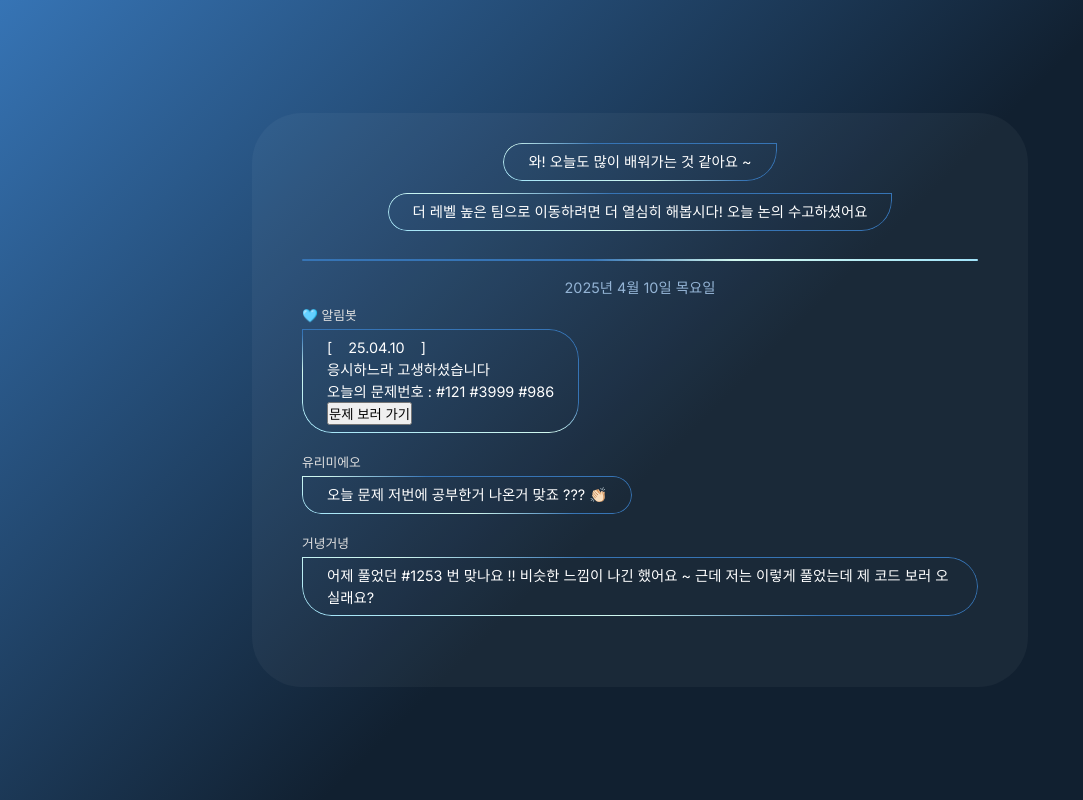
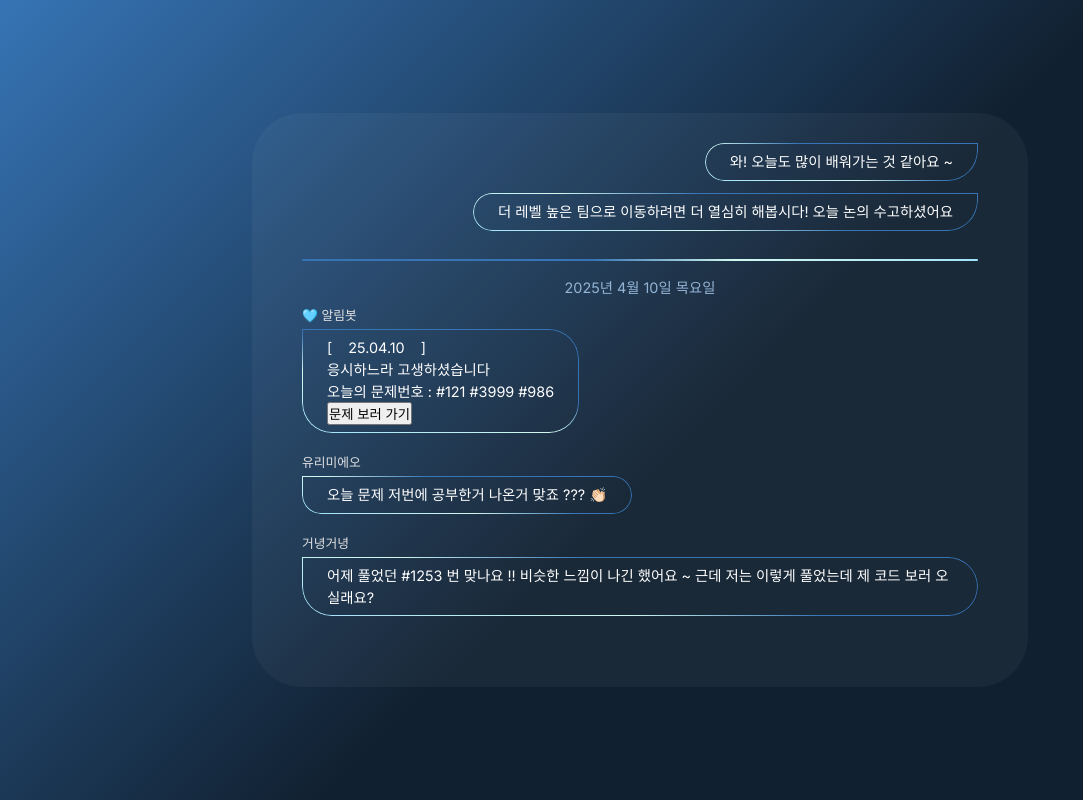
Before and after one commit to PrograMemo-Groom/900pro-fe, a React (Vite) app: page /history in a window 1280 px wide. Shown: the whole page, without its empty margins (0-1083 px from the left). Built offline with nearby package versions, Linux system fonts and the light colour scheme; no server answers.

Commit message:
[design] 말풍선 좌우 정렬

```diff
--- a/src/css/history/Chat.module.scss
+++ b/src/css/history/Chat.module.scss
@@ -12,6 +12,9 @@
     text-align: center;
     overflow: hidden;
     overflow-y: auto;
+
+    display: flex;
+    flex-direction: column;
 
     .line {
         background: linear-gradient(90deg, #3674B5 43%, #D1F8EF 64%, #A1E3F9 100%);
@@ -28,6 +31,9 @@
     }
 }
 
+.bubble_container_right{
+    text-align: right;
+}
 .bubble_right {
     position: relative;
     padding: 8px 25px;
@@ -38,6 +44,7 @@
     display: inline-block;
     z-index: 0;
     margin-bottom: 1.5vh;
+    text-align: start;
 
     &::before {
         content: "";
--- a/src/pages/history/Chat.tsx
+++ b/src/pages/history/Chat.tsx
@@ -6,11 +6,15 @@ function Chat() {
     <div>
       <main className={styles.container}>
 
-        <div className={styles.bubble_right}>
-          와! 오늘도 많이 배워가는 것 같아요 ~
+        <div className={styles.bubble_container_right}>
+          <div className={styles.bubble_right}>
+            와! 오늘도 많이 배워가는 것 같아요 ~
+          </div>
         </div>
-        <div className={styles.bubble_right}>
-          더 레벨 높은 팀으로 이동하려면 더 열심히 해봅시다! 오늘 논의 수고하셨어요
+        <div className={styles.bubble_container_right}>
+          <div className={styles.bubble_right}>
+            더 레벨 높은 팀으로 이동하려면 더 열심히 해봅시다! 오늘 논의 수고하셨어요
+          </div>
         </div>
 
         <div className={styles.line}></div>
```
